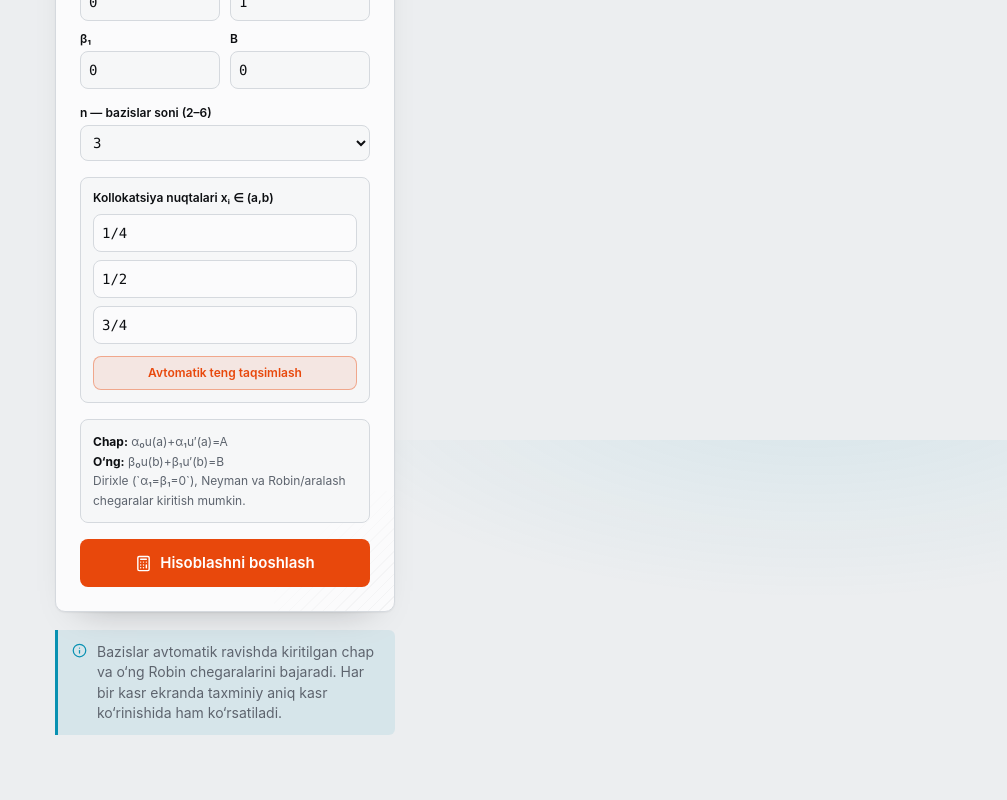
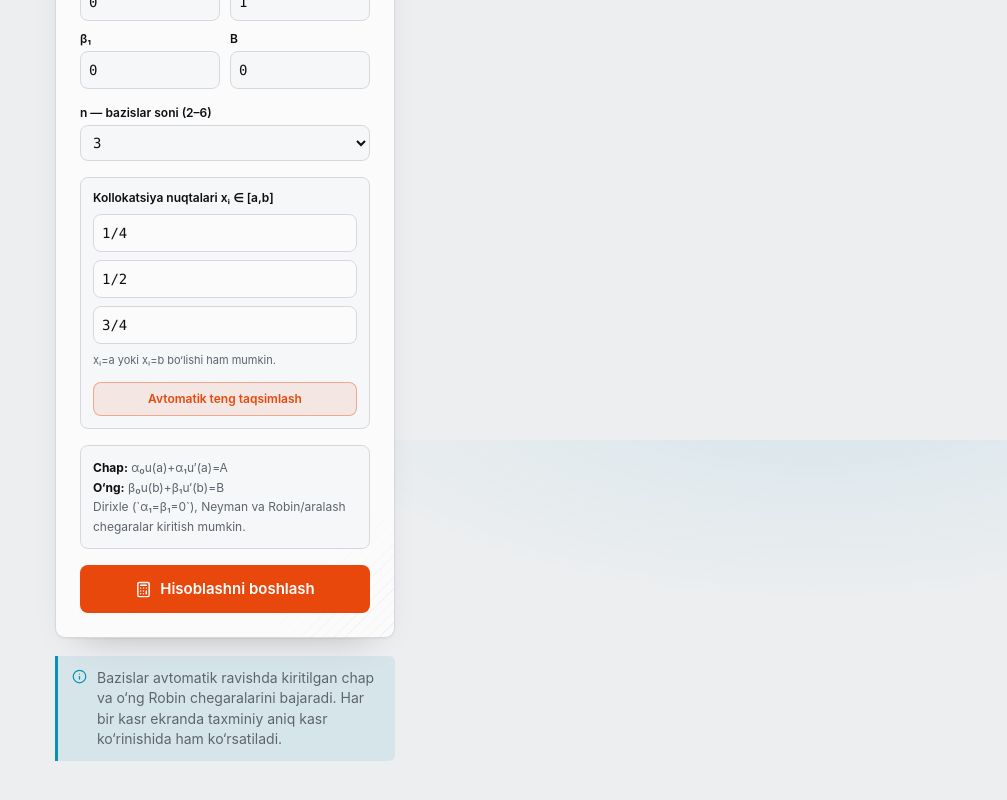
Before and after one commit to hexjasur/numeric-methods, a Next.js app: page /methods/collocation in a window 1280 px wide. Shown: the part 1160-1960 px from the top of the page, without its empty margins (273-1280 px from the left). Built offline with nearby package versions, Linux system fonts and the light colour scheme.

Commit message:
fix(collocation): allow boundary endpoints as collocation nodes 🐛

```diff
--- a/components/collocation-method.tsx
+++ b/components/collocation-method.tsx
@@ -85,7 +85,7 @@ export function CollocationMethod() {
           <p className="text-xs leading-relaxed text-muted">Umumiy ko‘rinish: A₂(x)u″ + A₁(x)u′ + A₀(x)u = f(x). Math.js: <code>x^2</code>, <code>sin(x)</code>. Kasrlar uchun <code>1/4</code> yozing.</p>
           <div className="grid grid-cols-2 gap-2.5">{fields.map(({ key, label }) => <label key={key} className="min-w-0"><span className="mb-1 block text-xs font-semibold text-ink">{label}</span><input value={String(input[key])} onChange={(event) => update(key, event.target.value)} className="w-full rounded-lg border border-line bg-bg-2 px-2 py-2 font-mono text-sm text-ink outline-none focus:border-brand" /></label>)}</div>
           <label className="block"><span className="mb-1 block text-xs font-semibold text-ink">n — bazislar soni (2–6)</span><select value={input.n} onChange={(event) => { const n = Number(event.target.value); update('n', n); update('points', Array.from({ length: n }, (_, index) => input.points[index] ?? String((index + 1) / (n + 1)))); }} className="w-full rounded-lg border border-line bg-bg-2 px-2 py-2 font-mono text-sm text-ink"><option value={2}>2</option><option value={3}>3</option><option value={4}>4</option><option value={5}>5</option><option value={6}>6</option></select></label>
-          <div className="rounded-lg border border-line bg-bg-2 p-3"><p className="mb-2 text-xs font-semibold text-ink">Kollokatsiya nuqtalari xᵢ ∈ (a,b)</p><div className="space-y-2">{input.points.map((point, index) => <input key={index} value={point} onChange={(event) => updatePoint(index, event.target.value)} aria-label={`${index + 1}-kollokatsiya nuqtasi`} className="w-full rounded-lg border border-line bg-panel px-2 py-2 font-mono text-sm text-ink outline-none focus:border-brand" />)}</div><button type="button" onClick={distributePoints} className="mt-3 w-full rounded-lg border border-brand/40 bg-brand-soft px-3 py-2 text-xs font-semibold text-brand">Avtomatik teng taqsimlash</button></div>
+          <div className="rounded-lg border border-line bg-bg-2 p-3"><p className="mb-2 text-xs font-semibold text-ink">Kollokatsiya nuqtalari xᵢ ∈ [a,b]</p><div className="space-y-2">{input.points.map((point, index) => <input key={index} value={point} onChange={(event) => updatePoint(index, event.target.value)} aria-label={`${index + 1}-kollokatsiya nuqtasi`} className="w-full rounded-lg border border-line bg-panel px-2 py-2 font-mono text-sm text-ink outline-none focus:border-brand" />)}</div><p className="mt-2 text-[11px] leading-relaxed text-muted">xᵢ=a yoki xᵢ=b bo‘lishi ham mumkin.</p><button type="button" onClick={distributePoints} className="mt-3 w-full rounded-lg border border-brand/40 bg-brand-soft px-3 py-2 text-xs font-semibold text-brand">Avtomatik teng taqsimlash</button></div>
           <div className="rounded-lg border border-line bg-bg-2 p-3 text-xs leading-relaxed text-muted"><b className="text-ink">Chap:</b> α₀u(a)+α₁u′(a)=A<br /><b className="text-ink">O‘ng:</b> β₀u(b)+β₁u′(b)=B<br />Dirixle (`α₁=β₁=0`), Neyman va Robin/aralash chegaralar kiritish mumkin.</div>
           <button type="submit" className="flex min-h-12 w-full items-center justify-center gap-2 rounded-lg bg-brand px-3 py-3 font-semibold text-brand-ink hover:opacity-90"><Calculator size={17} />Hisoblashni boshlash</button>
           {error && <p role="alert" className="rounded-lg border border-red-500/30 bg-red-500/10 p-3 text-sm text-red-700 dark:text-red-300">{error}</p>}
--- a/lib/collocation.ts
+++ b/lib/collocation.ts
@@ -125,7 +125,7 @@ export function solveCollocation(input: CollocationInput): CollocationResult {
   const leftProjector = solveBoundaryPair(leftMatrix0, leftMatrix1, rightMatrix0, rightMatrix1, 1, 0);
   const rightProjector = solveBoundaryPair(leftMatrix0, leftMatrix1, rightMatrix0, rightMatrix1, 0, 1);
   const pointValues = input.points.map((point) => parseNumber(point, 'Kollokatsiya nuqtasi'));
-  if (pointValues.length !== input.n || pointValues.some((x) => !(x > a && x < b))) throw new Error('Barcha kollokatsiya nuqtalari (a,b) ichida va n ta bo‘lishi kerak.');
+  if (pointValues.length !== input.n || pointValues.some((x) => !(x >= a && x <= b))) throw new Error('Barcha kollokatsiya nuqtalari [a,b] kesmada va n ta bo‘lishi kerak.');
   if (pointValues.some((x) => Math.abs(numeric(input.a2, x)) < EPSILON)) throw new Error('A₂(x) kollokatsiya nuqtalarida nol bo‘lmasligi kerak.');
 
   const basis: CollocationBasis[] = Array.from({ length: input.n }, (_, index) => {
```
